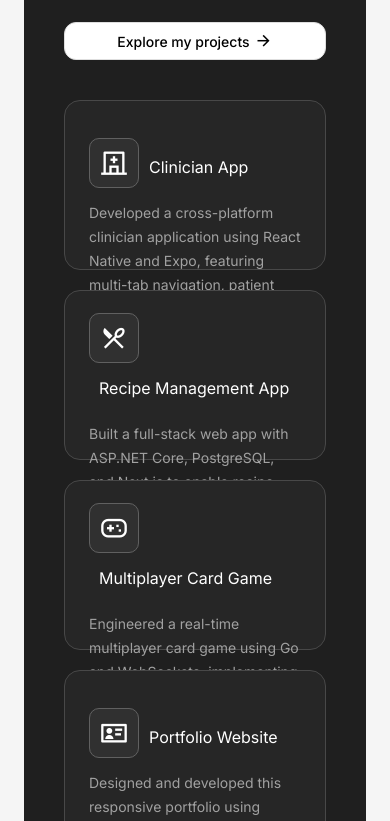
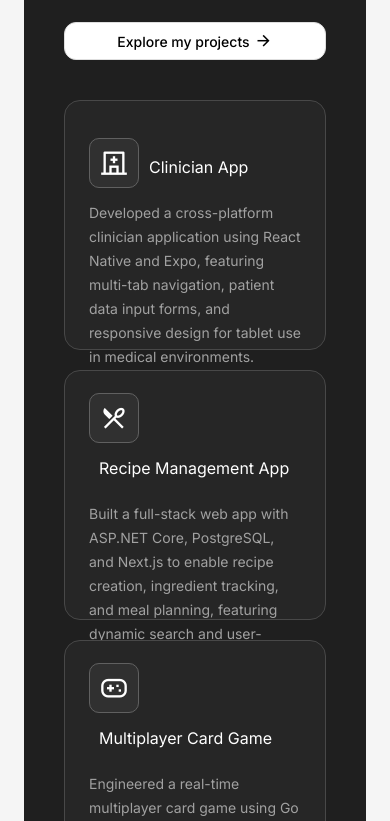
Before and after one commit to tyreesamurai/portfolio, a Vue app: page / in a window 390 px wide. Shown: the part 1043-1864 px from the top of the page. Built offline with nearby package versions, Linux system fonts and the light colour scheme.

Commit message:
Fixed styles of smaller media queries

```diff
--- a/src/style.css
+++ b/src/style.css
@@ -304,7 +304,7 @@ nav button i {
   border: 1px solid #484848;
   border-radius: 16px;
   padding: 32px 24px;
-  height: 280px;
+  min-height: 200px;
   width: 24%;
   background: #262626;
 }
@@ -495,7 +495,7 @@ footer a:hover {
 
   .projects .inner .items .item {
     width: 46%;
-    height: 220px;
+    min-height: 220px;
   }
 
   .contact .items .item a {
@@ -533,7 +533,7 @@ footer a:hover {
   }
 
   .projects .inner .items .item {
-    height: 250px;
+    min-height: 250px;
   }
 
   .contact .items .item button {
@@ -590,7 +590,7 @@ footer a:hover {
 
   .projects .inner .items .item {
     width: 100%;
-    height: 170px;
+    max-height: 170px;
   }
 
   .projects .inner .items .item i {
```
